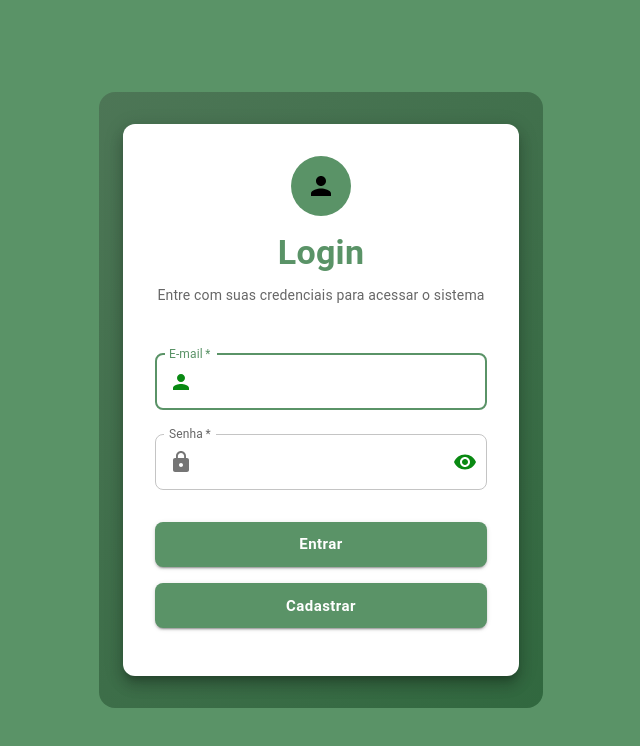
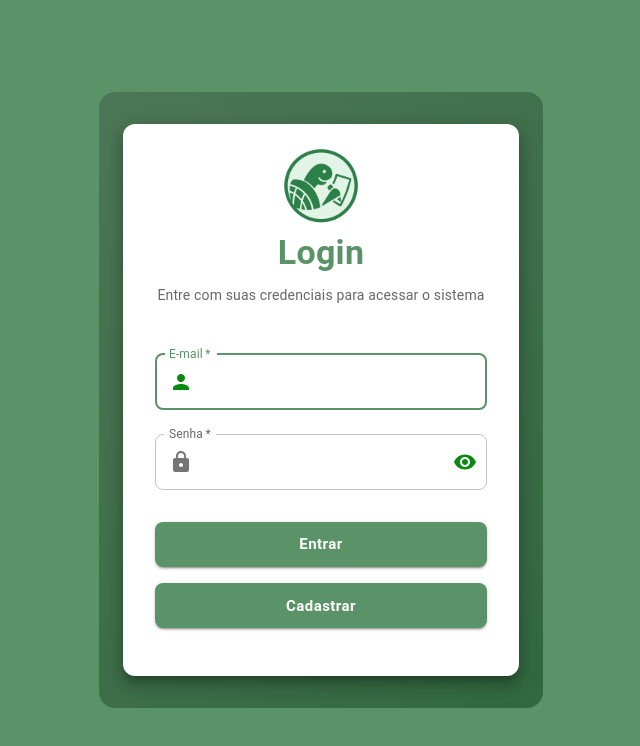
Before and after one commit to devthiagoramon/trtle-student, a React (Vite) app in the folder frontend/trtle-student-web/: page / in a window 1280 px wide. Shown: the top 746 px of the page, without its empty margins (319-959 px from the left). Built offline with nearby package versions, Linux system fonts and the light colour scheme; a web font is replaced by a local one.

Commit message:
feat - icon

```diff
--- a/frontend/trtle-student-web/index.html
+++ b/frontend/trtle-student-web/index.html
@@ -2,8 +2,9 @@
 <html lang="en">
   <head>
     <meta charset="UTF-8" />
-    <link rel="icon" type="image/svg+xml" href="/vite.svg" />
+    <link rel="icon" type="image/png" href="/img/trlte-icon.png" />
     <meta name="viewport" content="width=device-width, initial-scale=1.0" />
+
     <title>Tartle Study</title>
   </head>
   <body>
--- a/frontend/trtle-student-web/src/components/Header.jsx
+++ b/frontend/trtle-student-web/src/components/Header.jsx
@@ -34,7 +34,14 @@ const Header = () => {
               <h2 className="user-name">{user.username}</h2>
               <h3 className="user-email">{user.email}</h3>
             </div>
-            <div className="icon-container"></div>
+            <div className="icon-container">
+              <img
+                style={{ height: "3.2rem" }}
+                className="user-icon"
+                src="/img/trlte-icon.png"
+                alt="User Icon"
+              />
+            </div>
           </div>
         </>
       )}
--- a/frontend/trtle-student-web/src/pages/Login.jsx
+++ b/frontend/trtle-student-web/src/pages/Login.jsx
@@ -191,7 +191,11 @@ const Login = ({ onLogin }) => {
                 mb: 2,
               }}
             >
-              <Person sx={{ fontSize: 30, color: "#000000" }} />
+              <img
+                style={{ height: "6rem" }}
+                src="/img/trlte-icon.png"
+                alt="Tartle Icon"
+              />
             </Box>
 
             <Typography
```
Also changed, not shown: frontend/trtle-student-web/public/img/trlte-icon.png (added).
